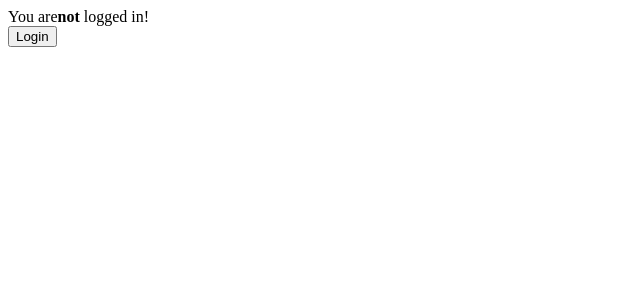
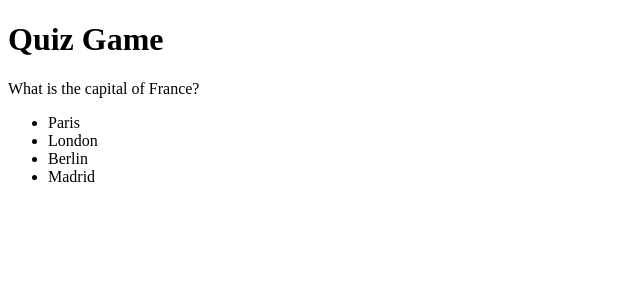
Before and after one commit to uprighted-learners/36-reactjs-conditional-rendering, a React (Create React App) app: page / in a window 1280 px wide. Shown: the top 300 px of the page, without its empty margins (0-640 px from the left). Built offline with nearby package versions, Linux system fonts and the light colour scheme.

Commit message:
quiz game done!

```diff
--- a/src/App.js
+++ b/src/App.js
@@ -1,12 +1,14 @@
 import React from 'react'
 import LoginStatus from './components/LoginStatus'
 import LoginControl from './components/LoginControl'
+import QuizGame from './components/QuizGame'
 
 export default function App() {
     return (
         <div>
             {/* <LoginStatus /> */}
-            <LoginControl />
+            {/* <LoginControl /> */}
+            <QuizGame />
         </div>
     )
 }
--- /dev/null
+++ b/src/components/QuizGame.js
@@ -0,0 +1,64 @@
+import React, { useState } from 'react'
+
+export default function QuizGame() {
+    const [questions, setQuestions] = useState([
+        {
+            question: "What is the capital of France?",
+            options: ["Paris", "London", "Berlin", "Madrid"],
+            correctAnswer: "Paris"
+        },
+        {
+            question: "Which planet is known as the Red Planet?",
+            options: ["Earth", "Mars", "Jupiter", "Saturn"],
+            correctAnswer: "Mars"
+        },
+        {
+            question: "What is the largest ocean on Earth?",
+            options: ["Atlantic Ocean", "Indian Ocean", "Arctic Ocean", "Pacific Ocean"],
+            correctAnswer: "Pacific Ocean"
+        }
+    ])
+    const [currentQuestionIndex, setCurrentQuestionIndex] = useState(0)
+    const [selectedOption, setSelectedOption] = useState("")
+    const [showResult, setShowResult] = useState(false)
+
+    const handleOptionClick = (option) => {
+        setSelectedOption(option)
+        setShowResult(true)
+    }
+
+    const handleNextQuestion = () => {
+        setShowResult(false)
+        setSelectedOption("")
+        setCurrentQuestionIndex((prevIndex) => (prevIndex + 1) % questions.length)
+    }
+
+    const currentQuestion = questions[currentQuestionIndex]
+
+    return (
+        <div>
+            <h1>Quiz Game</h1>
+            <p>{currentQuestion.question}</p>
+            <ul>
+                {currentQuestion.options.map((option, index) => (
+                    <li key={index}
+                        onClick={() => handleOptionClick(option)}
+                        style={{ cursor: "pointer", color: selectedOption === option ? "blue" : "black" }}
+                    >
+                        {option}
+                    </li>
+                ))}
+            </ul>
+            {showResult && (
+                <div>
+                    {selectedOption === currentQuestion.correctAnswer ? (
+                        <p style={{ color: "green" }}>Correct!</p>
+                    ) : (
+                        <p style={{ color: "red" }}>Incorrect!</p>
+                    )}
+                    <button onClick={handleNextQuestion}>Next Question</button>
+                </div>
+            )}
+        </div>
+    )
+}
```
